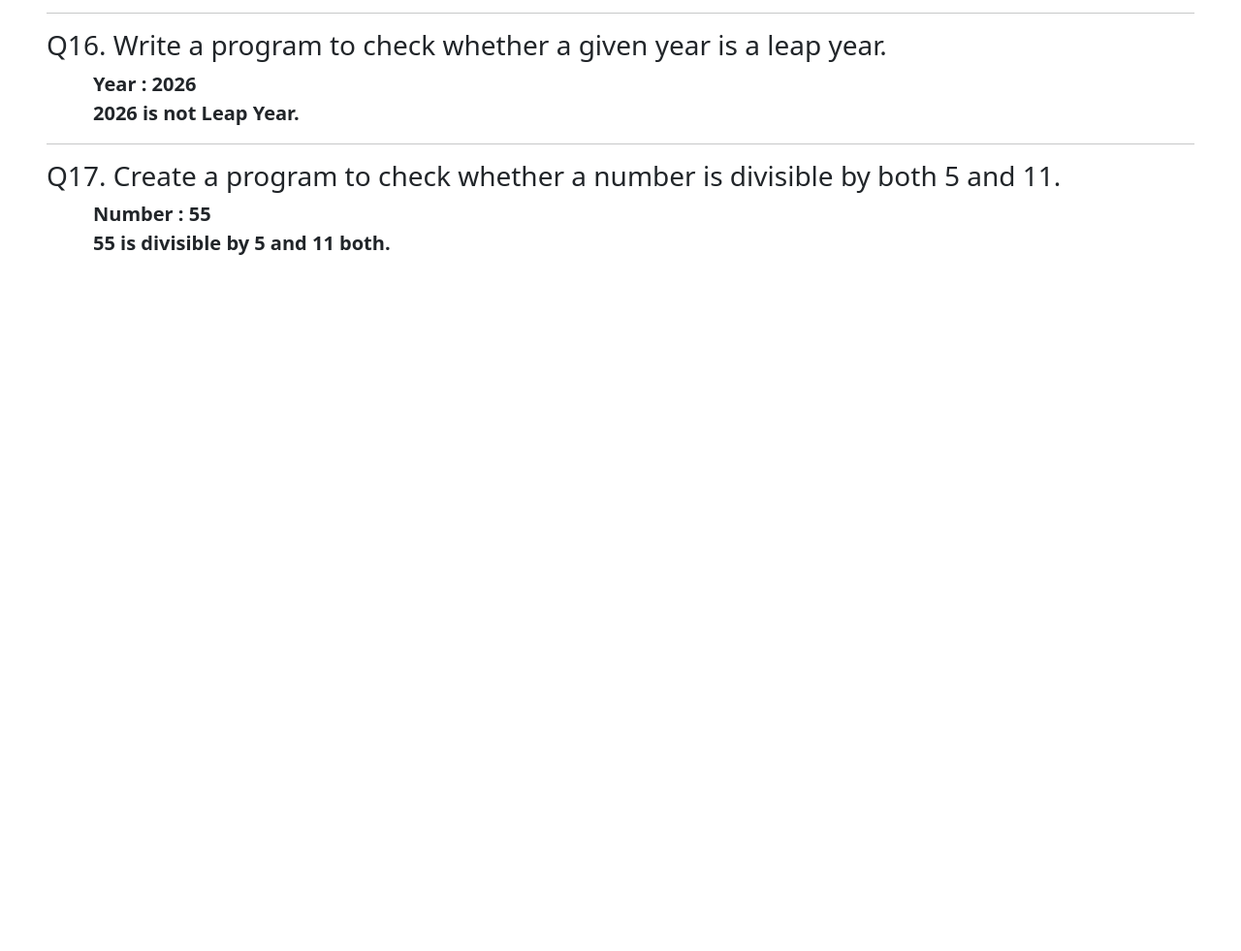
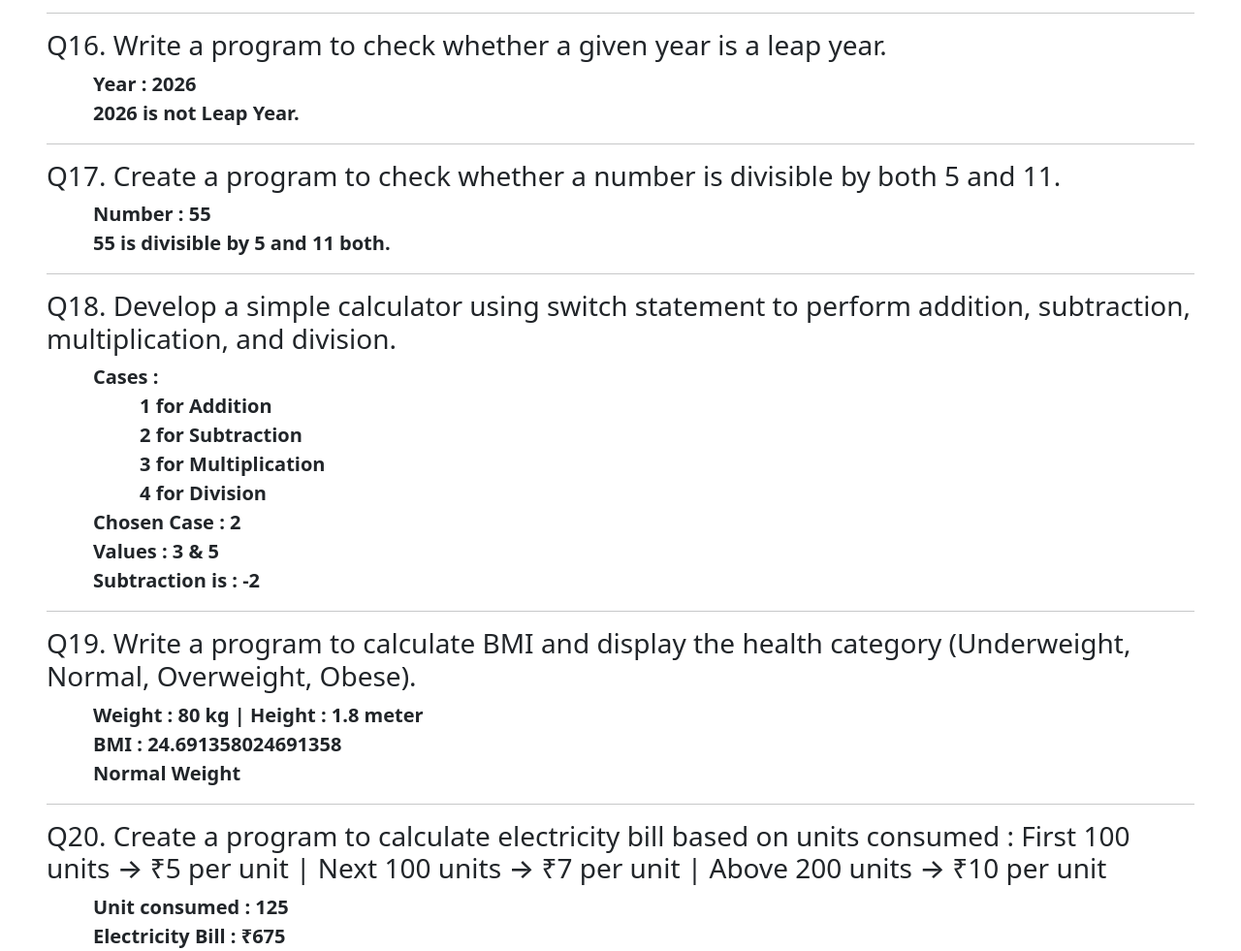
Before and after one commit to DevMahida/Basic-Calculations-and-Conditional-Statements-using-JavaScript-TypeScript, a plain HTML site: page js.html in a window 1280 px wide. Shown: the part 2149-3130 px from the top of the page at 97% size. Before the commit the page ends 2431 px from the top, so only its background shows below. Drawn offline with Linux system fonts and the light colour scheme.

Commit message:
1 to 20 done

```diff
--- a/js.html
+++ b/js.html
@@ -167,6 +167,36 @@
                 <p class="ms-5 fw-bold fs-5 mb-0" id="q17-value"></p>
                 <p class="ms-5 fw-bold fs-5" id="q17-ans"></p>
             </div>
+
+            <hr>
+
+            <!-- q18 -->
+            <div>
+                <h3 id="q18"></h3>
+                <p class="ms-5 fw-bold fs-5 mb-0" id="case"></p>
+                <p class="ms-5 fw-bold fs-5 mb-0" id="chosen-case"></p>
+                <p class="ms-5 fw-bold fs-5 mb-0" id="q18-value"></p>
+                <p class="ms-5 fw-bold fs-5" id="q18-ans"></p>
+            </div>
+
+            <hr>
+
+            <!-- q19 -->
+            <div>
+                <h3 id="q19"></h3>
+                <p class="ms-5 fw-bold fs-5 mb-0" id="q19-value"></p>
+                <p class="ms-5 fw-bold fs-5 mb-0" id="q19-ans"></p>
+                <p class="ms-5 fw-bold fs-5 mb-0" id="health-category"></p>
+            </div>
+
+            <hr>
+
+            <!-- q20 -->
+            <div>
+                <h3 id="q20"></h3>
+                <p class="ms-5 fw-bold fs-5 mb-0" id="q20-value"></p>
+                <p class="ms-5 fw-bold fs-5 mb-0" id="q20-ans"></p>
+            </div>
         </div>
     </section>
 
--- a/js/js-task.js
+++ b/js/js-task.js
@@ -202,3 +202,74 @@ if (q17_v1 % 5 == 0 && q17_v1 % 11 == 0) {
 else {
     document.getElementById("q17-ans").innerText = q17_v1 + " is not divisible by 5 and 11 both.";
 }
+
+// calculator
+let chosen_case = 2;
+let q18_v1 = 3;
+let q18_v2 = 5;
+
+document.getElementById("q18").innerText = "Q18. Develop a simple calculator using switch statement to perform addition, subtraction, multiplication, and division.";
+document.getElementById("case").innerHTML = "Cases : <br> <span class = 'ms-5'>1 for Addition</span> <br> <span class = 'ms-5'>2 for Subtraction</span> <br> <span class = 'ms-5'>3 for Multiplication</span> <br> <span class = 'ms-5'>4 for Division</span>";
+document.getElementById("chosen-case").innerText = "Chosen Case : " + chosen_case;
+document.getElementById("q18-value").innerText = "Values : " + q2_v1 + " & " + q2_v2;
+
+switch (chosen_case) {
+    case 1:
+        document.getElementById("q18-ans").innerText = "Addition is : " + (q18_v1 + q18_v2);
+        break;
+    case 2:
+        document.getElementById("q18-ans").innerText = "Subtraction is : " + (q18_v1 - q18_v2);
+        break;
+    case 3:
+        document.getElementById("q18-ans").innerText = "Multiplication is : " + (q18_v1 * q18_v2);
+        break;
+    case 4:
+        document.getElementById("q18-ans").innerText = "Division is : " + (q18_v1 / q18_v2);
+        break;
+    default:
+        document.getElementById("q18-ans").innerText = "Invalid Case";
+        break;
+}
+
+// BMI
+
+let q19_v1 = 80;//weight in kg
+let q19_v2 = 1.8;//height in meter
+let BMI = q19_v1 / (q19_v2 * q19_v2);
+
+document.getElementById("q19").innerText = "Q19. Write a program to calculate BMI and display the health category (Underweight, Normal, Overweight, Obese).";
+document.getElementById("q19-value").innerText = "Weight : " + q19_v1 + " kg | Height : " + q19_v2 + " meter";
+document.getElementById("q19-ans").innerText = "BMI : " + BMI;
+document.getElementById("health-category").innerText = "";
+if (BMI < 18.5) {
+    document.getElementById("health-category").innerText = "Underweight";
+}
+else if (BMI >= 18.5 && BMI <= 24.9) {
+    document.getElementById("health-category").innerText = "Normal Weight";
+}
+else if (BMI >= 25.0 && BMI <= 29.9) {
+    document.getElementById("health-category").innerText = "Overweight";
+}
+else {
+    document.getElementById("health-category").innerText = "Obesity";
+}
+
+// electric bill
+let q20_v1 = 125; // unit consumed
+let sum = 0;
+
+document.getElementById("q20").innerText = "Q20. Create a program to calculate electricity bill based on units consumed : First 100 units → ₹5 per unit | Next 100 units → ₹7 per unit | Above 200 units → ₹10 per unit ";
+document.getElementById("q20-value").innerText = "Unit consumed : " + q20_v1;
+
+if (q20_v1 <= 100) {
+    sum = q20_v1 * 5;
+    document.getElementById("q20-ans").innerText = "Electricity Bill : ₹" + sum;
+}
+else if (q20_v1 > 100 && q20_v1 < 200) {
+    sum = (100 * 5) + ((q20_v1 - 100) * 7);
+    document.getElementById("q20-ans").innerText = "Electricity Bill : ₹" + sum;
+}
+else {
+    sum = (100 * 5) + (100 * 7) + ((q20_v1 - 200) * 10);
+    document.getElementById("q20-ans").innerText = "Electricity Bill : ₹" + sum;
+}
```
